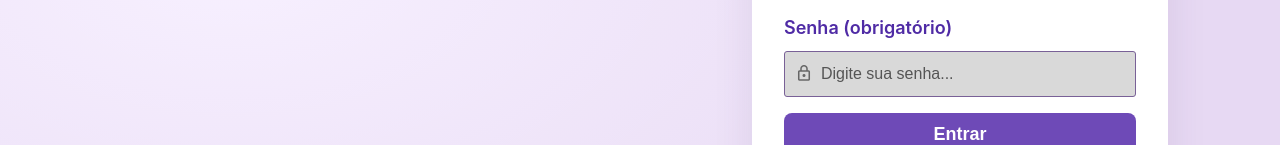
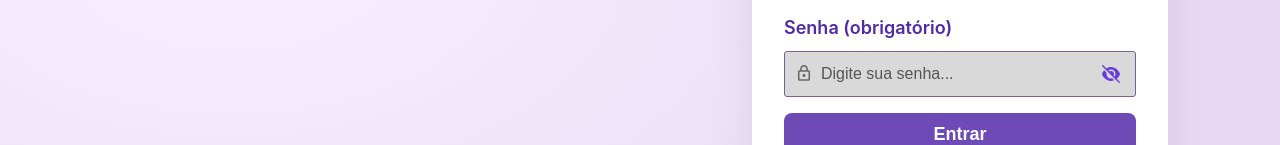
Before and after one commit to MaRuJoBs/Front_marujob, a Vue app: page / in a window 1280 px wide. Shown: the part 261-406 px from the top of the page. Built offline with nearby package versions, Linux system fonts and the light colour scheme.

Commit message:
feat(F64): permite mostrar e ocultar a senha no login

```diff
--- a/src/components/login.vue
+++ b/src/components/login.vue
@@ -1,6 +1,8 @@
 <script setup>
 import { useId, ref, computed, onBeforeUnmount } from 'vue'
 import { useRouter, useRoute } from 'vue-router'
+import { FontAwesomeIcon } from '@fortawesome/vue-fontawesome'
+import { faEye, faEyeSlash } from '@fortawesome/free-solid-svg-icons'
 import { login as fazerLogin, paginaInicial } from '@/services/authService'
 import { useGoogleAuth } from '@/composables/useGoogleAuth'
 import { mensagensErro, emailValido } from '@/utils/authErrors'
@@ -10,6 +12,7 @@ const router = useRouter()
 const route = useRoute()
 const email = ref('')
 const senha = ref('')
+const senhaVisivel = ref(false)
 const digitando = ref(false)
 let fimDigitacao
 
@@ -164,7 +167,7 @@ const login = async () => {
         <div class="field">
           <label :for="`${campoId}-senha`">Senha (obrigatório)</label>
 
-          <div class="input">
+          <div class="input input-senha">
             <i aria-hidden="true" class="mdi mdi-lock-outline"></i>
 
             <input
@@ -173,12 +176,26 @@ const login = async () => {
               :aria-invalid="!!error && !senha"
               v-model="senha"
               @input="animarDigitacao"
-              type="password"
+              :type="senhaVisivel ? 'text' : 'password'"
               autocomplete="current-password"
+              autocapitalize="none"
+              :spellcheck="false"
               required
               :disabled="ocupado"
               placeholder="Digite sua senha..."
             />
+            <button
+              class="alternar-senha"
+              type="button"
+              :aria-label="senhaVisivel ? 'Ocultar senha' : 'Mostrar senha'"
+              :aria-pressed="senhaVisivel"
+              :aria-controls="`${campoId}-senha`"
+              :disabled="ocupado"
+              @mousedown.prevent
+              @click="senhaVisivel = !senhaVisivel"
+            >
+              <FontAwesomeIcon :icon="senhaVisivel ? faEye : faEyeSlash" aria-hidden="true" />
+            </button>
           </div>
         </div>
         <p v-if="error" class="error-message" :id="`${campoId}-erro`" role="alert">
@@ -393,6 +410,36 @@ button:disabled {
   color: #555;
 }
 
+.input-senha {
+  padding-right: 2px;
+}
+
+.input-senha input::-ms-reveal {
+  display: none;
+}
+
+.alternar-senha {
+  display: grid;
+  place-items: center;
+  flex: 0 0 44px;
+  min-height: 44px;
+  border: 0;
+  border-radius: 4px;
+  background: transparent;
+  color: #673fd7;
+  font-size: 1rem;
+  cursor: pointer;
+}
+
+.alternar-senha:hover:enabled {
+  background: #673fd71a;
+}
+
+.alternar-senha:focus-visible {
+  outline: 3px solid #673fd7;
+  outline-offset: -3px;
+}
+
 .forgot {
   text-align: right;
   font-size: 11px;
@@ -561,10 +608,10 @@ button:disabled {
   .content:has(input[type="email"]:focus) .ilustracao-olhar {
     transform: translateX(2px);
   }
-  .content:has(input[type="password"]:focus) .ilustracao-cabeca {
+  .content:has(.input-senha:focus-within) .ilustracao-cabeca {
     transform: rotate(-6deg) translate(-2px, -2px);
   }
-  .content:has(input[type="password"]:focus) .ilustracao-olhar {
+  .content:has(.input-senha:focus-within) .ilustracao-olhar {
     transform: translate(-2px, -1px) scaleY(0.35);
   }
   .digitando:has(input:focus) .ilustracao-mao {
```
Also changed, not shown: tests/acessibilidade.browser.mjs (+65 -0 lines).
